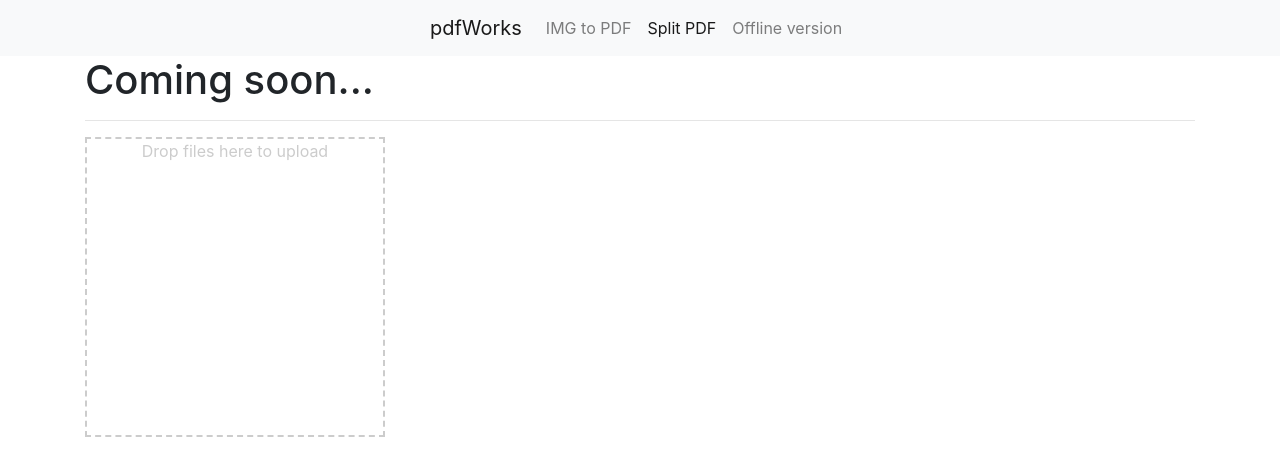
After one commit to artyomilyin/pdfWorks-web, a Django app: page /split/ in a window 1280 px wide. The commit adds this page. Shown: the top 476 px of the page. Run offline with Django 3.2, Linux system fonts and the light colour scheme; some libraries are stand-ins or nearby versions.

Commit message:
created different templates, url routes, working on dropzone

```diff
--- a/pdfworks_web/website/templates/website/base.html
+++ b/pdfworks_web/website/templates/website/base.html
@@ -1,9 +1,10 @@
+{% load static %}
 <!DOCTYPE html>
 <html lang="en">
 <head>
 	<meta charset="UTF-8">
 	<title>
-	{% block title %}pdfWorks - Images and PDF converter{% endblock %}
+		{% block title %}pdfWorks - Images and PDF converter{% endblock %}
 	</title>
 	<link rel="stylesheet" href="https://stackpath.bootstrapcdn.com/bootstrap/4.3.1/css/bootstrap.min.css"
 	      integrity="sha384-ggOyR0iXCbMQv3Xipma34MD+dH/1fQ784/j6cY/iJTQUOhcWr7x9JvoRxT2MZw1T" crossorigin="anonymous">
@@ -16,8 +17,28 @@
 	<script src="https://cdnjs.cloudflare.com/ajax/libs/popper.js/1.14.7/umd/popper.min.js"
 	        integrity="sha384-UO2eT0CpHqdSJQ6hJty5KVphtPhzWj9WO1clHTMGa3JDZwrnQq4sF86dIHNDz0W1"
 	        crossorigin="anonymous"></script>
+	<script src="{% static '/js/dropzone.min.js' %}"></script>
 </head>
 <body>
+<nav class="navbar navbar-expand-lg navbar-light bg-light">
+	<div class="mx-auto d-sm-flex d-block flex-sm-nowrap">
+		<a class="navbar-brand" href="{% url 'website:merge' %}">pdfWorks</a>
+		<button class="navbar-toggler" type="button" data-toggle="collapse" data-target="#navbarNavAltMarkup"
+		        aria-controls="navbarNavAltMarkup" aria-expanded="false" aria-label="Toggle navigation">
+			<span class="navbar-toggler-icon"></span>
+		</button>
+		<div class="collapse navbar-collapse" id="navbarNavAltMarkup">
+			<div class="navbar-nav">
+				<a class="nav-item nav-link{% if section == 'merge' %} active{% endif %}"
+				   href="{% url 'website:merge' %}">IMG to PDF</a>
+				<a class="nav-item nav-link{% if section == 'split' %} active{% endif %}"
+				   href="{% url 'website:split' %}">Split PDF</a>
+				<a class="nav-item nav-link{% if section == 'offline' %} active{% endif %}"
+				   href="{% url 'website:offline' %}">Offline version</a>
+			</div>
+		</div>
+	</div>
+</nav>
 <div class="container">
 	{% block content %}
 	{% endblock %}
--- /dev/null
+++ b/pdfworks_web/website/templates/website/split.html
@@ -0,0 +1,15 @@
+{% extends 'website/base.html' %}
+
+{% block title %}pdfWorks - Split PDF{% endblock %}
+
+{% block content %}
+<h1>Coming soon...</h1>
+<hr>
+<div class="dropzone"></div>
+
+
+<script>$(".dropzone").dropzone({
+  url: 'upload.php'
+})</script>
+
+{% endblock %}
--- a/pdfworks_web/website/urls.py
+++ b/pdfworks_web/website/urls.py
@@ -4,5 +4,8 @@
 app_name = 'website'
 
 urlpatterns = [
-    path('', views.homepage, name='home'),
+    path('', views.homepage, name='merge'),
+    path('split/', views.split, name='split'),
+    path('merge/', views.merge, name='merge'),
+    path('offline/', views.offline, name='offline'),
 ]
--- a/pdfworks_web/website/views.py
+++ b/pdfworks_web/website/views.py
@@ -3,4 +3,23 @@
 
 def homepage(request):
     return render(request,
-                  'website/homepage.html')
+                  'website/homepage.html',
+                  {'section': 'merge'})
+
+
+def merge(request):
+    return render(request,
+                  'website/merge.html',
+                  {'section': 'merge'})
+
+
+def split(request):
+    return render(request,
+                  'website/split.html',
+                  {'section': 'split'})
+
+
+def offline(request):
+    return render(request,
+                  'website/offline.html',
+                  {'section': 'offline'})
```
Also changed, not shown: pdfworks_web/website/templates/website/merge.html (added, +7 -0 lines), pdfworks_web/website/templates/website/offline.html (added, +7 -0 lines), pdfworks_web/website/static/js/dropzone.min.js (added).
